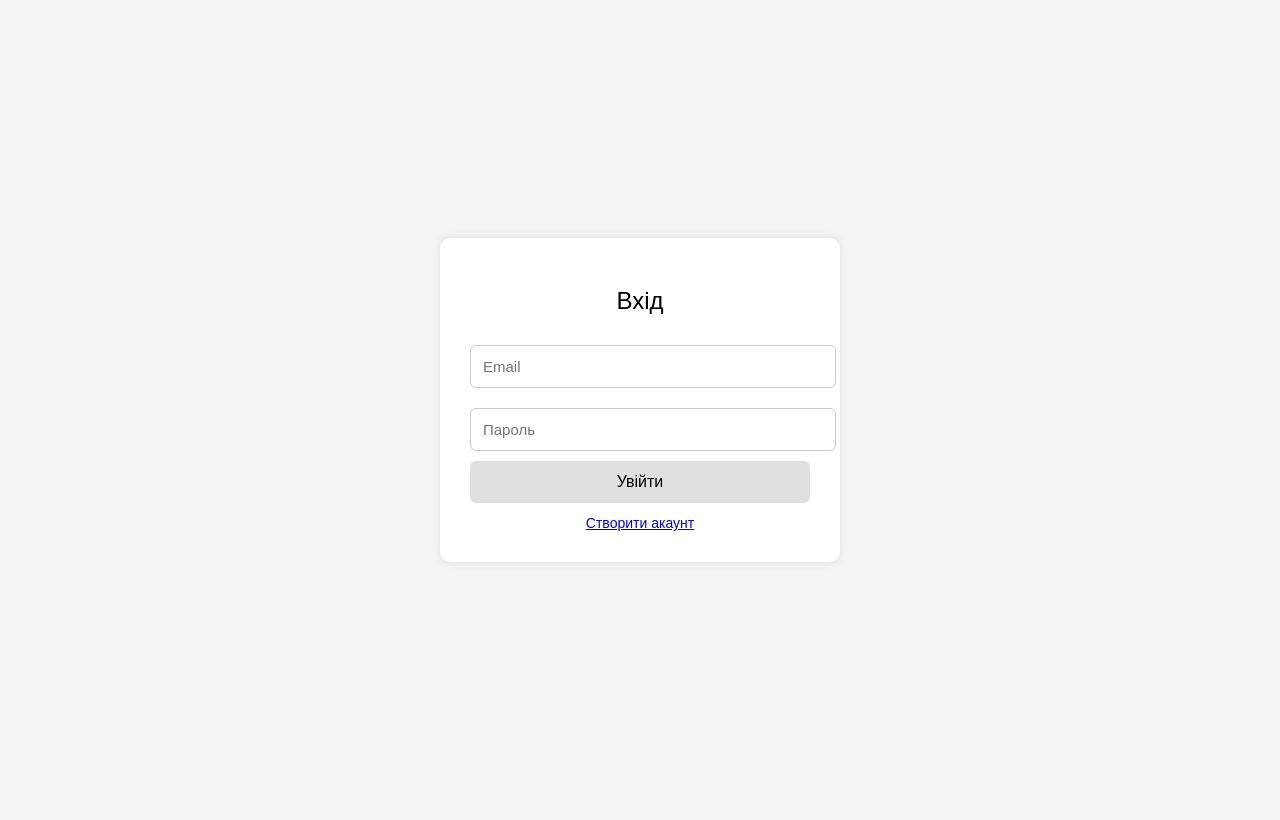
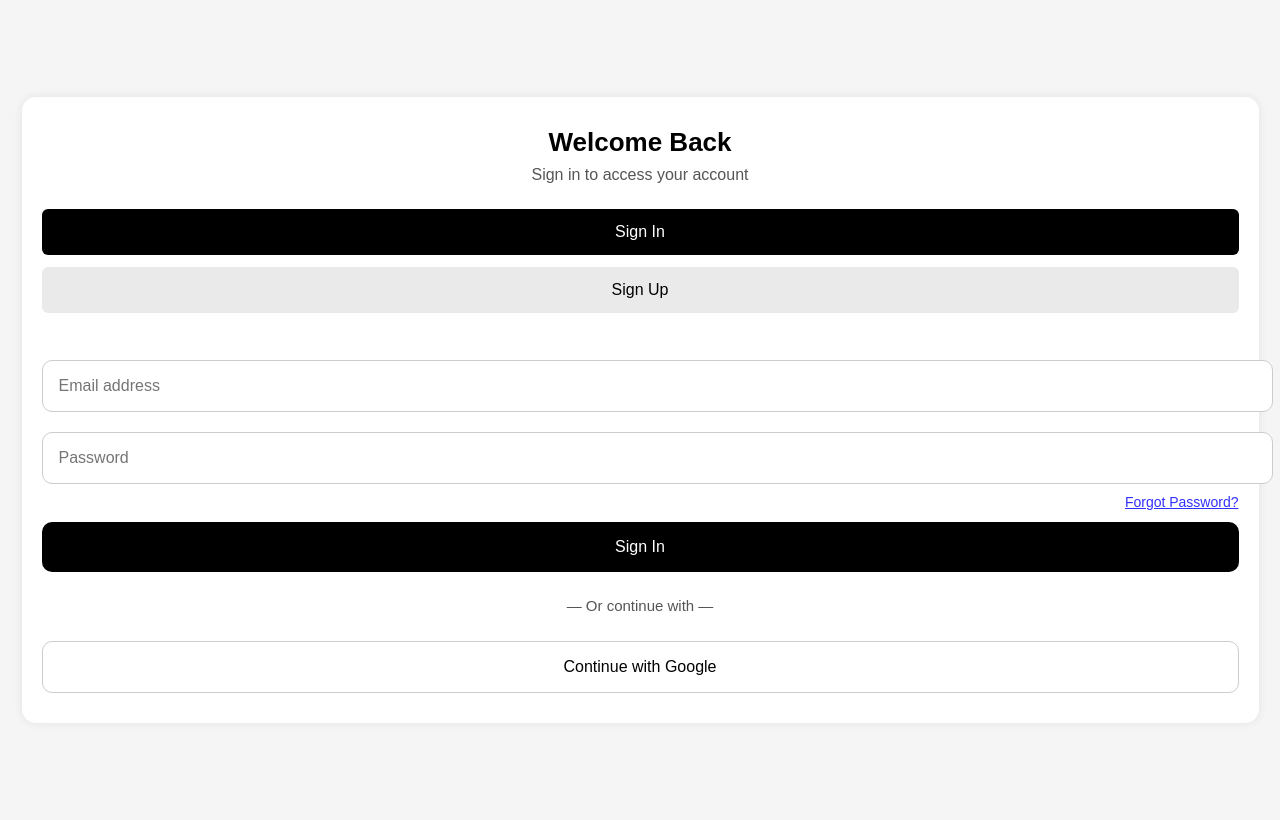
Before and after one commit to hegmend/e-student, a Flask app: page /login in a window 1280 px wide. Before the commit the page ends 531 px from the top, so only its background shows below. Run offline with Flask 3, Linux system fonts and the light colour scheme.

Commit message:
styding to work in git

```diff
--- a/app.py
+++ b/app.py
@@ -6,21 +6,24 @@ app.secret_key = "somesecretkey"
 
 # --- CREATE DB ---
 def init_db():
-    conn = sqlite3.connect("database.db")
-    c = conn.cursor()
-    c.execute("""
-    CREATE TABLE IF NOT EXISTS users(
-        id INTEGER PRIMARY KEY AUTOINCREMENT,
-        name TEXT,
-        email TEXT UNIQUE,
-        password TEXT,
-        group_name TEXT
-    )
-    """)
-    conn.commit()
-    conn.close()
+    with sqlite3.connect("database.db") as conn:
+        c = conn.cursor()
+        c.execute("""
+        CREATE TABLE IF NOT EXISTS users(
+            id INTEGER PRIMARY KEY AUTOINCREMENT,
+            name TEXT,
+            email TEXT UNIQUE,
+            password TEXT,
+            group_name TEXT
+        )
+        """)
+        conn.commit()
 
 init_db()
+
+# --- Helper для підключення ---
+def get_connection():
+    return sqlite3.connect("database.db", timeout=10)
 
 # --- ROUTES ---
 
@@ -36,14 +39,19 @@ def register():
         password = request.form["password"]
         group_name = request.form["group"]
 
-        conn = sqlite3.connect("database.db")
-        c = conn.cursor()
-        c.execute("INSERT INTO users (name, email, password, group_name) VALUES (?, ?, ?, ?)",
-                  (name, email, password, group_name))
-        conn.commit()
-        conn.close()
-
-        return redirect("/login")
+        try:
+            with get_connection() as conn:
+                c = conn.cursor()
+                c.execute(
+                    "INSERT INTO users (name, email, password, group_name) VALUES (?, ?, ?, ?)",
+                    (name, email, password, group_name)
+                )
+                conn.commit()
+            return redirect("/login")
+        except sqlite3.OperationalError as e:
+            return f"Помилка бази даних: {e}"
+        except sqlite3.IntegrityError:
+            return "Користувач з таким email вже існує"
 
     return render_template("register.html")
 
@@ -53,11 +61,10 @@ def login():
         email = request.form["email"]
         password = request.form["password"]
 
-        conn = sqlite3.connect("database.db")
-        c = conn.cursor()
-        c.execute("SELECT * FROM users WHERE email=? AND password=?", (email, password))
-        user = c.fetchone()
-        conn.close()
+        with get_connection() as conn:
+            c = conn.cursor()
+            c.execute("SELECT * FROM users WHERE email=? AND password=?", (email, password))
+            user = c.fetchone()
 
         if user:
             session["user"] = user
--- a/static/style.css
+++ b/static/style.css
@@ -0,0 +1,154 @@
+/* ==========================
+   Головні змінні
+   ========================== */
+:root {
+    --bg-main: #f5f5f5;
+    --bg-white: #ffffff;
+    --input-border: #ccc;
+    --button-gray: #e0e0e0;
+    --text-main: #000000;
+    --text-secondary: #555555;
+    --text-link: #3131ff;
+    --shadow-light: rgba(0, 0, 0, 0.08);
+}
+
+/* ==========================
+   Глобальні стилі
+   ========================== */
+body {
+    font-family: Arial, sans-serif;
+    margin: 0;
+    padding: 10px;
+    background: var(--bg-main);
+}
+
+body.centered {
+    display: flex;
+    justify-content: center;
+    align-items: center;
+    flex-direction: column;
+    min-height: 100vh;
+}
+
+/* ==========================
+   Форми входу та реєстрації
+   ========================== */
+.box {
+    background: var(--bg-white);
+    width: 95%;
+    padding: 30px 20px;
+    border-radius: 14px;
+    box-shadow: 0 0 10px var(--shadow-light);
+    text-align: center;
+}
+
+h1 {
+    margin: 0;
+    font-size: 26px;
+    font-weight: 600;
+}
+
+.subtitle {
+    margin-top: 8px;
+    font-size: 16px;
+    color: var(--text-secondary);
+    margin-bottom: 25px;
+}
+
+.tabs {
+    display: flex;
+    flex-direction: column;
+    margin-bottom: 25px;
+}
+
+.tab {
+    padding: 14px;
+    background: #eaeaea;
+    border-radius: 6px;
+    cursor: pointer;
+    margin-bottom: 12px;
+    font-size: 16px;
+}
+
+.tab.active {
+    background: var(--text-main);
+    color: var(--bg-white);
+}
+
+input {
+    width: 100%;
+    padding: 16px;
+    margin: 10px 0;
+    border: 1px solid var(--input-border);
+    border-radius: 10px;
+    font-size: 16px;
+}
+
+.submit, .google {
+    width: 100%;
+    padding: 16px;
+    border-radius: 10px;
+    font-size: 16px;
+    cursor: pointer;
+    margin-top: 12px;
+}
+
+.submit {
+    border: none;
+    background: var(--text-main);
+    color: var(--bg-white);
+}
+
+.google {
+    border: 1px solid var(--input-border);
+    background: var(--bg-white);
+}
+
+.or {
+    margin: 25px 0 15px;
+    color: var(--text-secondary);
+    font-size: 15px;
+}
+
+.forgot {
+    text-align: right;
+    font-size: 14px;
+}
+
+.forgot a {
+    color: var(--text-link);
+}
+
+/* ==========================
+   Кабінет студента
+   ========================== */
+.top {
+    width: 100%;
+    display: flex;
+    flex-direction: column;
+    align-items: flex-start;
+    margin-bottom: 20px;
+}
+
+.logout {
+    padding: 10px 16px;
+    background: var(--button-gray);
+    border-radius: 10px;
+    text-decoration: none;
+    font-size: 15px;
+    color: black;
+    margin-top: 12px;
+}
+
+.card {
+    background: var(--bg-white);
+    padding: 20px;
+    margin-bottom: 18px;
+    border-radius: 14px;
+    box-shadow: 0 0 10px var(--shadow-light);
+    width: 100%;
+}
+
+.allowed {
+    color: green;
+}
--- a/templates/login.html
+++ b/templates/login.html
@@ -3,60 +3,33 @@
 <head>
     <meta charset="UTF-8">
     <title>Вхід | e-Student</title>
-    <style>
-        body {
-            font-family: Arial, sans-serif;
-            background: #f5f5f5;
-            display: flex;
-            justify-content: center;
-            align-items: center;
-            height: 100vh;
-            margin: 0;
-        }
-        .box {
-            background: white;
-            padding: 30px;
-            width: 340px;
-            border-radius: 10px;
-            box-shadow: 0 0 10px rgba(0,0,0,0.1);
-            text-align: center;
-        }
-        h2 { margin-bottom: 20px; font-weight: normal; }
-        input {
-            width: 100%;
-            padding: 12px;
-            margin: 10px 0;
-            border: 1px solid #ccc;
-            border-radius: 6px;
-            font-size: 15px;
-        }
-        button {
-            width: 100%;
-            padding: 12px;
-            border: none;
-            border-radius: 6px;
-            font-size: 16px;
-            cursor: pointer;
-            background: #e0e0e0;
-        }
-        a {
-            display: inline-block;
-            margin-top: 12px;
-            font-size: 14px;
-        }
-    </style>
+    <link rel="stylesheet" href="static/style.css">
 </head>
-<body>
+<body class="centered">
 
 <div class="box">
-    <h2>Вхід</h2>
+    <h1>Welcome Back</h1>
+    <div class="subtitle">Sign in to access your account</div>
+
+    <div class="tabs">
+        <div class="tab active">Sign In</div>
+        <div class="tab" onclick="location.href='/register'">Sign Up</div>
+    </div>
+
     <form method="POST">
-        <input type="email" name="email" placeholder="Email" required>
-        <input type="password" name="password" placeholder="Пароль" required>
-        <button type="submit">Увійти</button>
+        <input type="email" name="email" placeholder="Email address" required>
+        <input type="password" name="password" placeholder="Password" required>
+
+        <div class="forgot">
+            <a href="#">Forgot Password?</a>
+        </div>
+
+        <button type="submit" class="submit">Sign In</button>
     </form>
 
-    <a href="/register">Створити акаунт</a>
+    <div class="or">— Or continue with —</div>
+
+    <button class="google">Continue with Google</button>
 </div>
 
 </body>
```
Also changed, not shown: templates/dashboard.html (+2 -28 lines), templates/register.html (+13 -51 lines), database.db.
